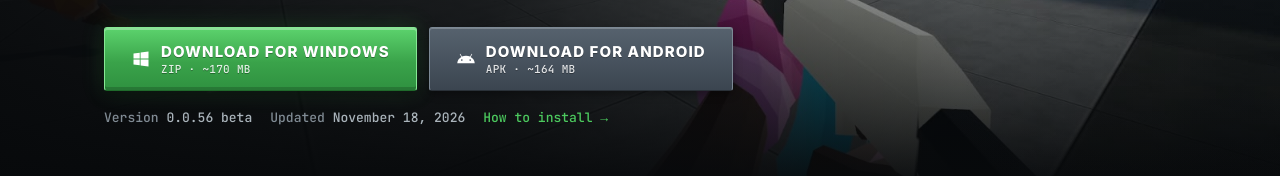
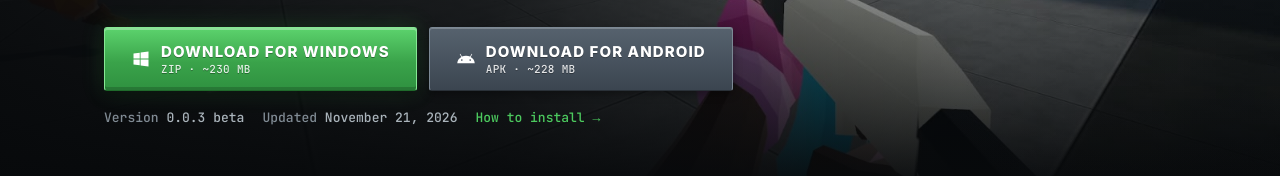
Before and after one commit to sprivolk/sprivolk.github.io, a plain HTML site: page index.html in a window 1280 px wide. Shown: the part 504-680 px from the top of the page. Drawn offline with Linux system fonts and the light colour scheme.

Commit message:
Сайт беты: версия 0.0.3 — ссылки на файлы с версией в имени, размеры, дата.
Co-Authored-By: Claude Opus 5.5 <noreply@anthropic.com>

```diff
--- a/index.html
+++ b/index.html
@@ -363,21 +363,22 @@ footer .links { margin-left:auto; display:flex; gap:18px; flex-wrap:wrap; }
 
 <script>
 /* ============ EVERYTHING TO EDIT IS HERE ============
-   Download links point at GitHub "latest" assets, so they never change between releases:
-   upload files with exactly these names to each new release. */
+   The builds chat rewrites this block at every release: version, date, sizes and the links to that release's files
+   (the files carry the version in their names, Placeholder-<v>.apk / Placeholder-Windows-<v>.zip, so a second download
+   never turns into "Placeholder (1).apk"). */
 const SITE = {
-  version: "0.0.56 beta",
-  date: { ru: "18 ноября 2026", en: "November 18, 2026" },
+  version: "0.0.3 beta",
+  date: { ru: "21 ноября 2026", en: "November 21, 2026" },
   links: {
     // "" = the button says «Скоро» / "Soon" and is not clickable (no file in the release yet)
-    windows:  "https://github.com/sprivolk/placeholder-shooter/releases/latest/download/Placeholder-Windows.zip",
-    android:  "https://github.com/sprivolk/placeholder-shooter/releases/latest/download/Placeholder.apk",
+    windows:  "https://github.com/sprivolk/placeholder-shooter/releases/download/v0.0.3/Placeholder-Windows-0.0.3.zip",
+    android:  "https://github.com/sprivolk/placeholder-shooter/releases/download/v0.0.3/Placeholder-0.0.3.apk",
     telegram: "https://t.me/placeholder_shooter",
     bot:      "https://t.me/placeholder_donate_bot",
     privacy:  "privacy.html",
     terms:    "terms.html"
   },
-  sizes: { windows: ["ZIP", 170], android: ["APK", 164] }   // [type, MB]
+  sizes: { windows: ["ZIP", 230], android: ["APK", 228] }   // [type, MB]
 };
 
 /* English texts. The Russian ones are the page itself (read from it at load): a Russian edit is made in the HTML,
```
